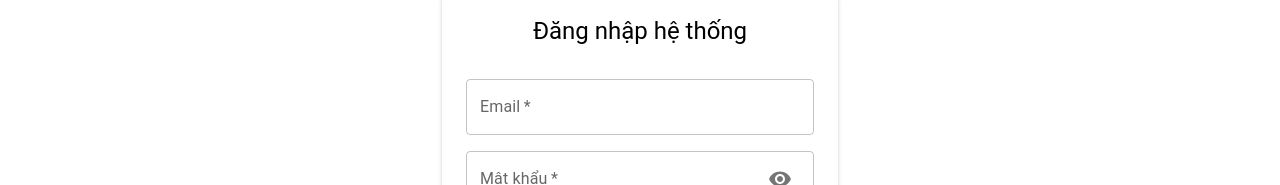
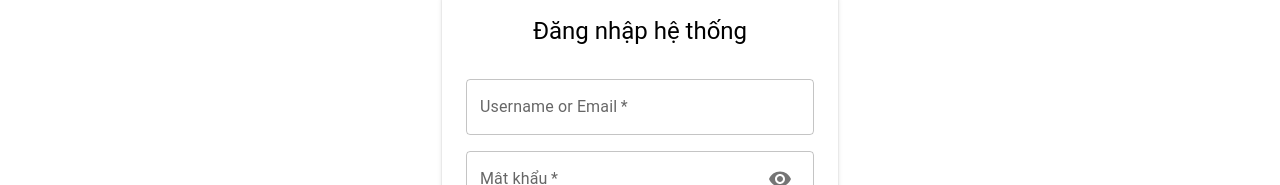
Before and after one commit to Manhhung13/Qu-n-l-s-n-b-ng-, a React app: page / in a window 1280 px wide. Shown: the part 145-330 px from the top of the page. Built offline with nearby package versions, Linux system fonts and the light colour scheme; the HTML template or start-up script is replaced by a standard one.

Commit message:
Login sau khi đăng nhập sẽ vào các role tương ứng , register bỏ form dki cố định bằng email

```diff
--- a/src/pages/auth/Login.jsx
+++ b/src/pages/auth/Login.jsx
@@ -36,7 +36,13 @@ export default function Login() {
       const res = await axiosClient.post("/users/login", form);
       setUser(res.data); // Lưu user/token toàn cục
       localStorage.setItem("user", JSON.stringify(res.data)); // lưu phiên
-      navigate("/home"); // Đổi route về trang chính hoặc dashboard
+      if (res.data.user.role === "admin") {
+        navigate("/admin/reports"); // chuyển đến trang admin
+      } else if (res.data.user.role === "manager") {
+        navigate("/manager/dashboard"); // chuyển đến trang manager
+      } else {
+        navigate("/home"); // role khác chuyển về home
+      }
     } catch (err) {
       setError(
         err?.response?.data?.message ||
@@ -67,7 +73,7 @@ export default function Login() {
             Đăng nhập hệ thống
           </Typography>
           <TextField
-            label="Email"
+            label="Username or Email"
             name="email"
             value={form.email}
             onChange={handleChange}
--- a/src/pages/auth/Register.jsx
+++ b/src/pages/auth/Register.jsx
@@ -120,7 +120,7 @@ export default function Register() {
             value={form.email}
             onChange={handleChange}
             required
-            type="email"
+            //type="email"
           />
           <TextField
             label="Mật khẩu"
```
